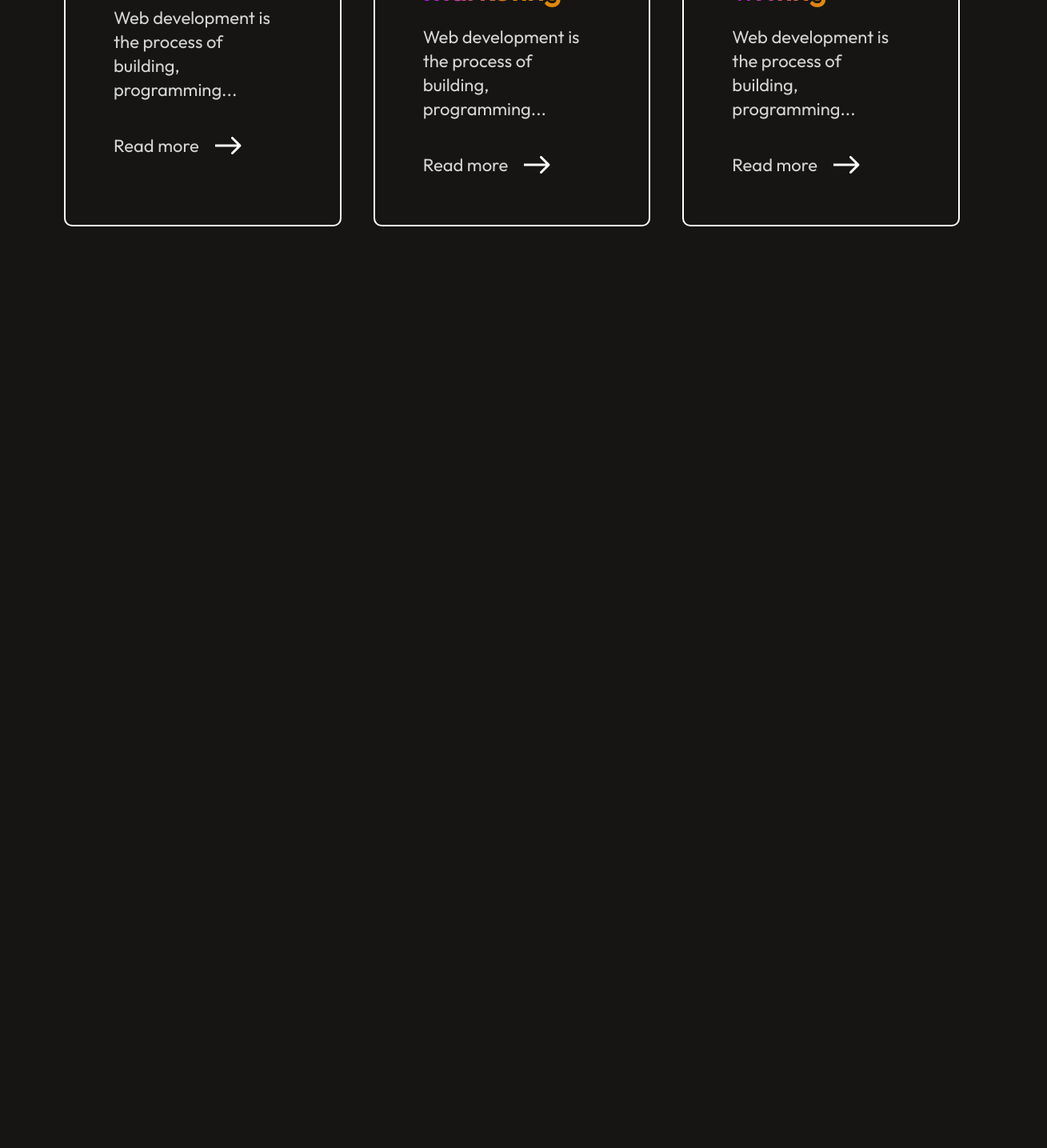
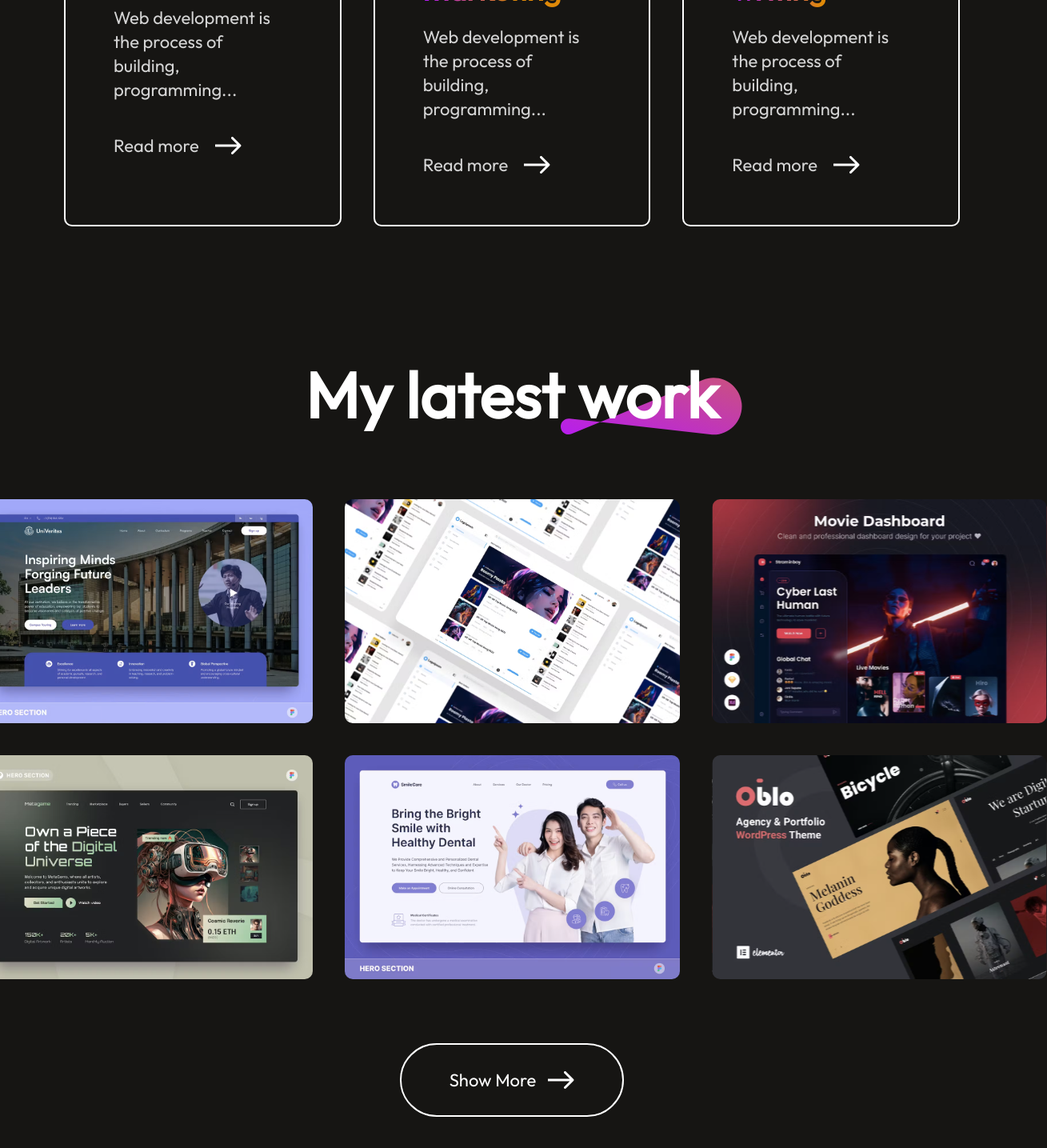
Before and after one commit to singhxmandeep/portfolio-react, a React (Vite) app: page / in a window 1280 px wide. Shown: the part 3172-4607 px from the top of the page at 80% size, 1309 px wide, since content can reach past the window. Before the commit the page ends 3535 px from the top, so only its background shows below. Built offline with nearby package versions, Linux system fonts and the light colour scheme.

Commit message:
add contact section

```diff
--- a/src/App.jsx
+++ b/src/App.jsx
@@ -3,6 +3,7 @@ import Navbar from './Components/Navbar/Navbar'
 import Home from './Components/Home/Home'
 import About from './Components/About/About'
 import Services from './Components/Services/Services'
+import MyWork from './Components/MyWork/MyWork'
 
 const App = () => {
   return (
@@ -11,6 +12,7 @@ const App = () => {
       <Home/>
       <About/>
       <Services/>
+      <MyWork/>
     </div>
   )
 }
--- /dev/null
+++ b/src/Components/MyWork/MyWork.css
@@ -0,0 +1,66 @@
+.mywork{
+    display: flex;
+    flex-direction: column;
+    align-items: center;
+    justify-content: center;
+    gap: 80px;
+    margin: 80px 130px ;
+}
+
+.mywork-title{
+    position: relative;
+}
+
+.mywork-title h1{
+    padding: 0px 30px;
+    font-size: 80px;
+    font-weight: 600;
+}
+
+.mywork-title img{
+    position: absolute;
+    bottom: 0px;
+    right: 0px;
+    z-index: -1;
+}
+
+.mywork-container{
+    display: grid;
+    grid-template-columns: 1fr 1fr 1fr;
+    gap: 40px;
+
+}
+
+.mywork-container img{
+    box-sizing: border-box;
+    width: 419px;
+    height: 280px;
+    transition: 0.3s;
+    cursor: pointer;
+}
+
+.mywork-container img:hover{
+    transform: scale(1.10);
+    border: 4px solid #ff00ff;
+    border-radius: 10px;
+    transition: 0.3s;
+}
+
+.mywork-showmore{
+    display: flex;
+    gap: 15px;
+    border-radius: 50px;
+    border: 2px solid white;
+    padding: 30px 60px;
+    font-size: 22px;
+    margin-bottom: 80px;
+    font-weight: 500;
+    transition: 0.6s;
+    cursor: pointer;
+}
+
+.mywork-showmore:hover{
+    /* transform: scale(1.10); */
+    gap: 30px;
+    transition: 0.6s;
+}
--- /dev/null
+++ b/src/Components/MyWork/MyWork.jsx
@@ -0,0 +1,27 @@
+import React from 'react'
+import "./MyWork.css"
+import theme_pattern from "../../assets/theme_pattern.svg"
+import mywork_data from "../../assets/mywork_data"
+import arrow_icon from "../../assets/arrow_icon.svg"
+
+const MyWork = () => {
+  return (
+    <div className='mywork'>
+        <div className="mywork-title">
+            <h1>My latest work</h1>
+            <img src={theme_pattern} alt="" />
+        </div>
+        <div className="mywork-container">
+            {mywork_data.map((work,index)=>{
+                return <img key={index} src={work.w_img} alt="" />
+            })}
+        </div>
+        <div className="mywork-showmore">
+            <p>Show More</p>
+            <img src={arrow_icon} alt="" />
+        </div>
+    </div>
+  )
+}
+
+export default MyWork
```
